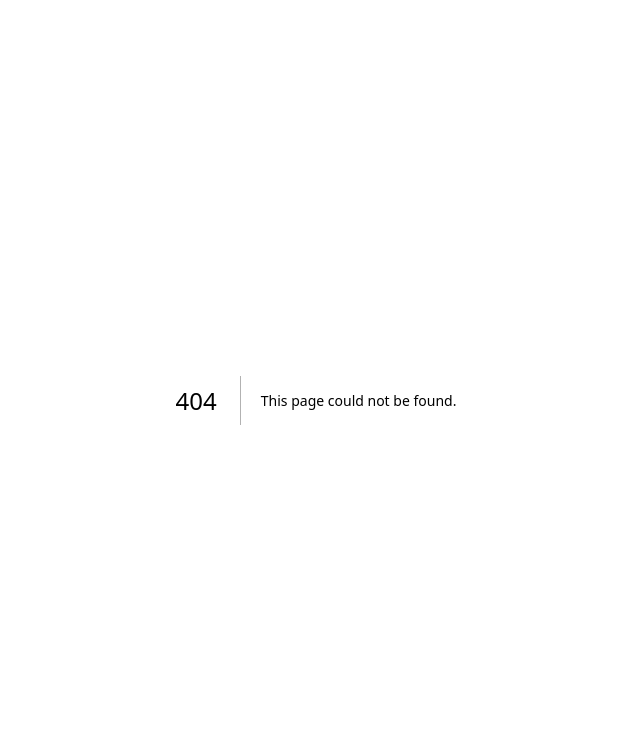
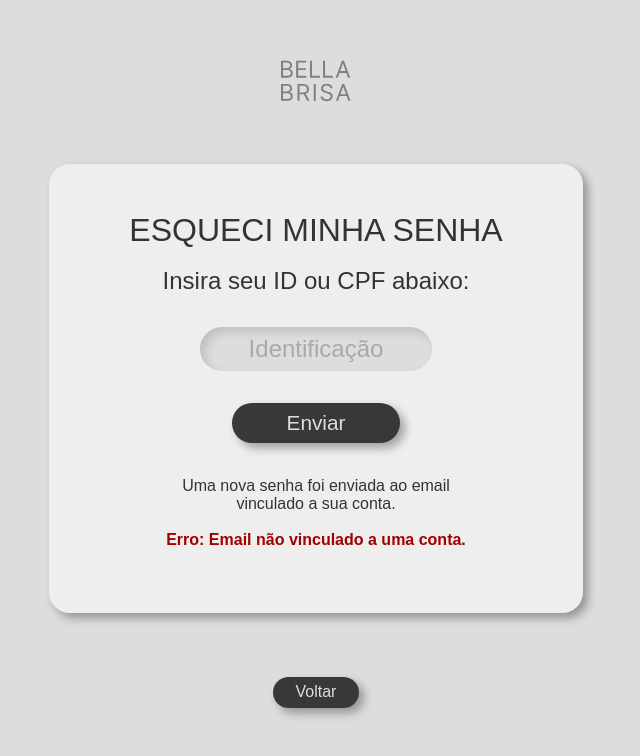
Before and after one commit to eichfernandes/Bella-Brisa, a Next.js app: page /esqueci-minha-senha in a window 1280 px wide. Before the commit this address had no page. Shown: the top 756 px of the page, without its empty margins (324-964 px from the left). Built offline with nearby package versions, Linux system fonts and the light colour scheme.

Commit message:
Adição Visuais de Alertas de Erro e Implementação da Página Esqueci Minha Senha

```diff
--- /dev/null
+++ b/src/app/esqueci-minha-senha/page.tsx
@@ -0,0 +1,57 @@
+"use client";
+
+import Image from "next/image";
+import { useRouter } from "next/navigation";
+import React, { useState } from "react";
+import styles from "../page.module.css";
+import MaskedInput, { cpfMask, idMask } from '../Mask';
+
+export default function EsqueciMinhaSenha() {
+  const router = useRouter();
+  const handleBack = () => router.push("/login"); // Redireciona para a página de Controle
+
+  return (
+    <div className={styles.page}>
+        <header className={styles.header}>
+        <Image
+          className={styles.logo}
+          src="/bellabrisa.svg"
+          alt="Next.js logo"
+          width={70}
+          height={70}
+          style={{ marginBottom: 15 }}
+          priority
+        />
+      </header>
+      <main className={styles.main}>
+        <div className={styles.container}>
+            <h1>ESQUECI MINHA SENHA</h1><br/>
+            <h2>Insira seu ID ou CPF abaixo:</h2>
+
+          <div className={styles.ElementsBox}>
+                <input
+                    className={styles.input2}
+                    type="number"
+                    placeholder="Identificação"
+                /><br/>
+                <button className={styles.inputButton2}>
+                    Enviar
+                </button>
+
+                <span // Fazer este texto aparecer somente se a opção de Enviar for clicada e o Email existe no Banco de Dados
+                ><br/><br/>Uma nova senha foi enviada ao email<br/>
+                vinculado a sua conta.</span>
+                <span className={styles.errorText} // Fazer este texto aparecer somente se a opção de Enviar for clicada e o Email não existir
+                ><br/><br/>Erro: Email não vinculado a uma conta.</span>
+            </div>
+        </div>
+        <input
+          type="button"
+          className={styles.ExitButton}
+          value="Voltar"
+          onClick={handleBack} // Redireciona ao clicar
+        />
+      </main>
+    </div>
+  );
+}
--- a/src/app/globals.css
+++ b/src/app/globals.css
@@ -4,14 +4,18 @@
 
   --background-darker: #bbb;
   --background: #ddd;
-  --midtone-back: #BFBFBF;
+  --midtone-back: #eee;
   --midtone-fore: #808080;
   --foreground: #383838;
 
-  --input: #eee;
-  --inputButton: #404040;
+  --input: #ddd;
+  --inputButton: #fff;
 
   --shadows: #0005;
+
+  --defaultText: #333;
+  --errorText: #a00101;
+
 }
 
 @media (prefers-color-scheme: dark) {
@@ -26,8 +30,12 @@
     --foreground: #ddd;
 
     --input: #222;
+    --inputButton: #f0f0f0;
 
     --shadows: #0008;
+
+    --defaultText: #dfdfdf;
+    --errorText: #570000;
   }
 }
 
@@ -49,7 +57,7 @@ body {
 }
 
 body {
-  color: var(--foreground);
+  color: var(--defaultText);
   background: var(--background);
   font-family: Arial, Helvetica, sans-serif;
   -webkit-font-smoothing: antialiased;
--- a/src/app/page.module.css
+++ b/src/app/page.module.css
@@ -187,13 +187,13 @@ a.secondary {
   border-radius: 2rem;
   border: none;
   background-color: var(--input);
-  color: var(--foreground);
+  color: var(--defaultText);
   box-shadow: 5px 5px 10px #0002 inset;
   outline: none;
 }
 
 .input::placeholder {
-  color: var(--foreground);
+  color: var(--defaultText);
   opacity: 30%;
   font-weight: normal;
 }
@@ -217,13 +217,13 @@ a.secondary {
   border-radius: 2rem;
   border: none;
   background-color: var(--input);
-  color: var(--foreground);
+  color: var(--defaultText);
   box-shadow: 5px 5px 10px #0002 inset;
   outline: none;
 }
 
 .input2::placeholder {
-  color: var(--foreground);
+  color: var(--defaultText);
   opacity: 30%;
   font-weight: normal;
 }
@@ -243,13 +243,13 @@ a.secondary {
   border-radius: 2rem;
   border: none;
   background-color: var(--input);
-  color: var(--foreground);
+  color: var(--defaultText);
   box-shadow: 5px 5px 10px #0002 inset;
   outline-color: var(--foreground);
 }
 
 .Date::placeholder {
-  color: var(--foreground);
+  color: var(--defaultText);
   opacity: 30%;
   font-weight: normal;
 }
@@ -271,13 +271,13 @@ a.secondary {
   border-radius: 1rem;
   border: none;
   background-color: var(--background);
-  color: var(--foreground);
+  color: var(--defaultText);
   box-shadow: 0px 0px 10px #0008 inset;
   outline: none;
 }
 
 .SearchBar::placeholder {
-  color: var(--foreground);
+  color: var(--defaultText);
   opacity: 30%;
   font-weight: normal;
 }
@@ -372,6 +372,11 @@ a.secondary {
   font-size: 1.5rem;
 } /* Usei para definir o tamanho padrão para um texto comum dentro de um container sem alterar o tamanho das fontes de h1 */
 
+.errorText{
+  color: var(--errorText);
+  font-weight: bold;
+}
+
 .boxshadow {
   box-shadow: 10px 10px 10px #0002;
 }
@@ -410,7 +415,7 @@ a.secondary {
 
 .ClickableElementList {
   background-color: var(--midtone-back);
-  color: var(--foreground);
+  color: var(--defaultText);
   font-size: 0.9rem;
   text-align: left;
   padding: 1rem;
@@ -506,6 +511,7 @@ a.secondary {
   width: 60%;
   padding: 1rem;
   margin: 2rem 1rem 0.5rem 1rem;
+  background-color: var(--inputButton);
   border-radius: 1rem;
   border: none;
   box-shadow: 5px 5px 10px #0005;
@@ -521,7 +527,7 @@ a.secondary {
   background-color: #9d9;
 }
 
-#Almoco {
+#Intervalo {
   background-color: rgb(221, 217, 153);
 }
 
@@ -534,7 +540,7 @@ a.secondary {
     background-color: #7b7;
   }
 
-  #Almoco {
+  #Intervalo {
     background-color: rgb(187, 186, 119);
   }
 
--- a/src/app/rh/page.tsx
+++ b/src/app/rh/page.tsx
@@ -30,7 +30,8 @@ export default function RH() {
         <div className={styles.container}>
             <h1>GESTÃO DE FUNCIONÁRIOS</h1><br/>
             <h2>Acesse "Gerar Relatórios" para baixar relatórios
-              <br/>da equipe ou "Controle de Funcionários"<br/>para edições na mesma.            </h2>
+              <br/>da equipe ou "Controle de Funcionários"<br/>para edições quando necessárias.
+            </h2>
             <div className={styles.ElementsBox}>
                 <button className={styles.CheckButton2} onClick={handleRelatorio}>
                   Gerar Relatórios
--- a/src/app/trocar-senha/page.tsx
+++ b/src/app/trocar-senha/page.tsx
@@ -10,7 +10,7 @@ export default function TrocarSenha() {
   const [NewPassword, setNewPass] = useState("");
   const [NewPasswordConfirm, setNewPassConfirm] = useState("");
   const router = useRouter();
-  const handleOut = () => router.push("/login"); // Redireciona para a página de RH
+  const handleBack = () => history.back(); // Redireciona para a página de RH
 
   return (
     <div className={styles.page}>
@@ -60,8 +60,8 @@ export default function TrocarSenha() {
         <input
           type="button"
           className={styles.ExitButton}
-          value="Sair"
-          onClick={handleOut} // Redireciona ao clicar
+          value="Voltar"
+          onClick={handleBack} // Redireciona ao clicar
         />
       </main>
     </div>
```
Also changed, not shown: src/app/login/page.tsx (+12 -1 lines), src/app/ponto/page.tsx (+6 -5 lines).
